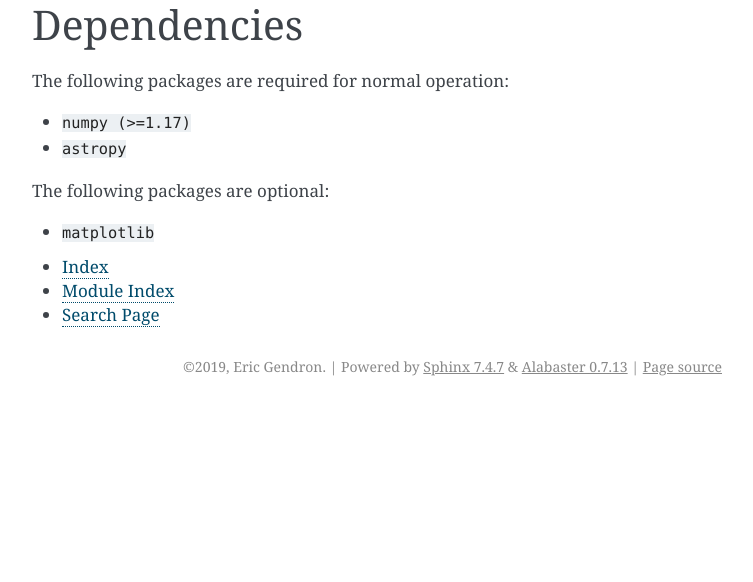
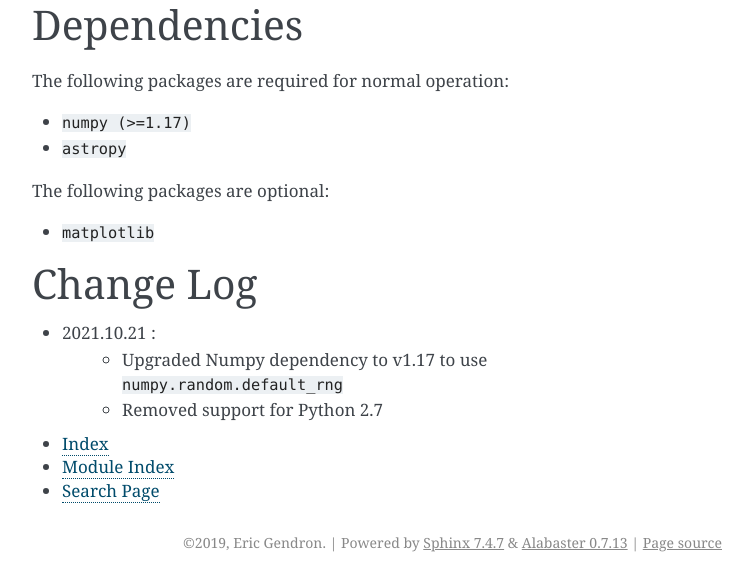
Before and after one commit to AstarVienna/AnisoCADO, a Sphinx documentation site: the page built from docs/source/index.rst, in a window 1280 px wide and 900 px high, scrolled down 3069 px, cut to the strip 318-900 px from the top of the window. Shown: the whole strip, without its empty margins (388-1141 px from the left). Built offline with Sphinx 7.4.7, drawn with Linux system fonts in a browser that asks for light colours; pages that are not in the unit, such as notebooks, are missing from menus; before the commit the page ends 3793 px from its top, so only the background shows below that.

Commit message:
minor patch for numpy default_rng

```diff
--- a/anisocado/version.py
+++ b/anisocado/version.py
@@ -1,2 +1,2 @@
-version = '0.2'
-date    = '2020-06-25 16:23:00 GMT'
+version = '0.2.1'
+date    = '2021-10-21 14:15:00 GMT'
--- a/docs/source/index.rst
+++ b/docs/source/index.rst
@@ -157,6 +157,14 @@ The following packages are optional:
 * ``matplotlib``
 
 
+Change Log
+----------
+
+- 2021.10.21 :
+    - Upgraded Numpy dependency to v1.17 to use ``numpy.random.default_rng``
+    - Removed support for Python 2.7
+
+
 Indices and tables
 ==================
 
--- a/setup.py
+++ b/setup.py
@@ -36,7 +36,7 @@ def setup_package():
           include_package_data=True,
           packages=find_packages(exclude=('tests', 'docs')),
           package_dir={'anisocado': 'anisocado'},
-          install_requires=['numpy', 'astropy', 'matplotlib'],
+          install_requires=['numpy>=1.17', 'astropy', 'matplotlib'],
           classifiers=["Programming Language :: Python :: 3",
                        "License :: OSI Approved :: GNU General Public License v3 (GPLv3)",
                        "Operating System :: OS Independent",
```
